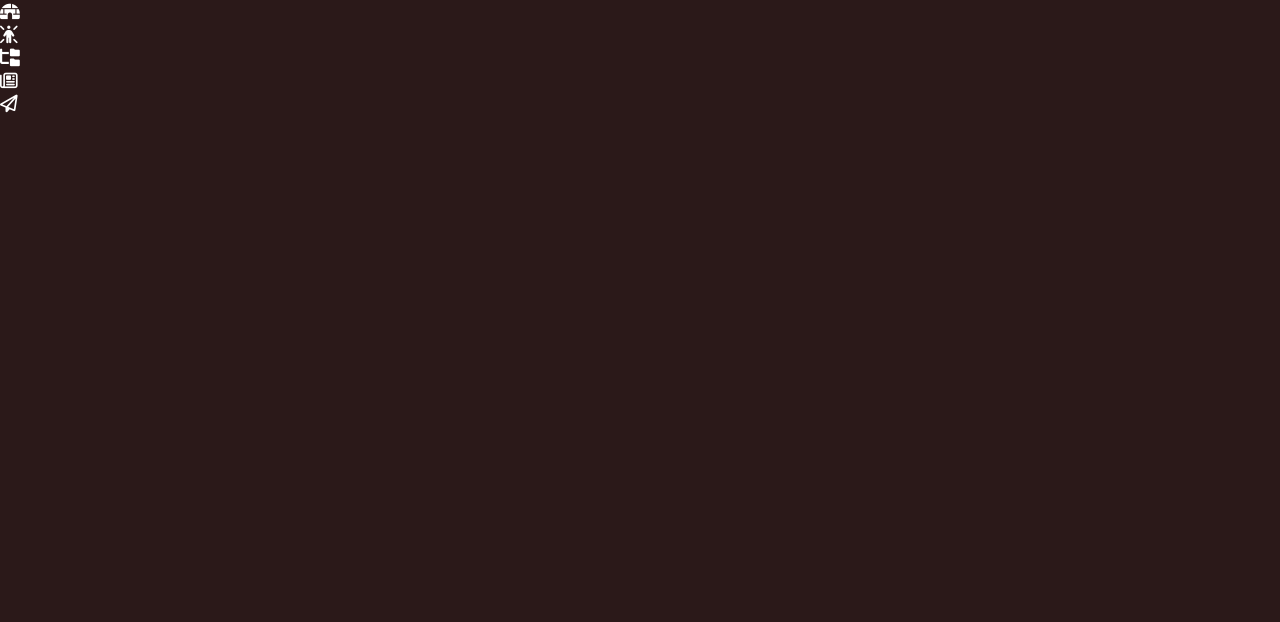
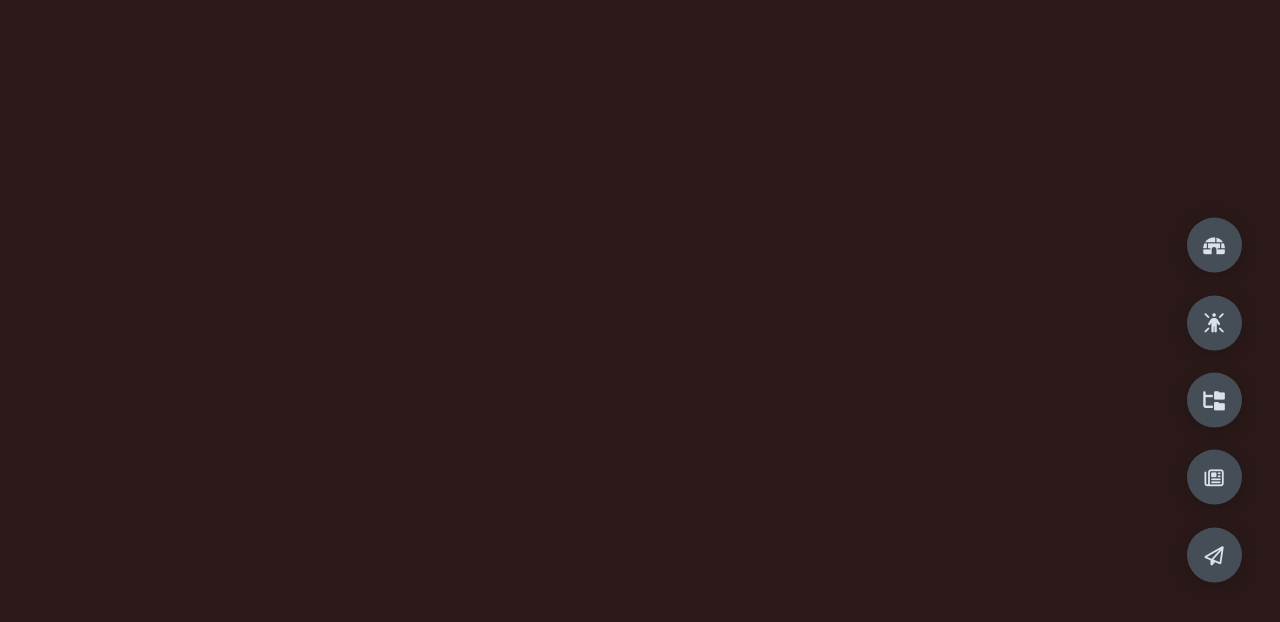
Before and after one commit to hyperionao/portfoliosite, a plain HTML site: page index.html in a window 1280 px wide. Drawn offline with Linux system fonts and the light colour scheme.

Commit message:
Added css to icon buttons

```diff
--- a/styles/styles.scss
+++ b/styles/styles.scss
@@ -20,6 +20,7 @@
     --color-grey5: #2a2e35;
     --color-grey6: #12181b;
     --br-sm-2: 14px;
+    --box-shadow-1: 0 3px 15px rgba(0,0,0,.2);
 }
 
 body{
@@ -82,3 +83,34 @@ section{
     display: none;
     transform: translateY(0) scale(1);
 }
+
+// Controls
+.controls {
+    position: fixed;
+    z-index: 10;
+    top: 50%;
+    right: 3%;
+    display: flex;
+    flex-direction: column;
+    align-items: center;
+    justify-content: center;
+    transform: translateY(-50%);
+    .control {
+        padding: 1rem;
+        cursor: pointer;
+        background-color: var(--color-grey4);
+        width: 55px;
+        height: 55px;
+        border-radius: 50%;
+        display: flex;
+        align-items: center;
+        justify-content: center;
+        margin: .7rem 0;
+        box-shadow: var(--box-shadow-1);
+        i {
+            font-size: 1.2rem;
+            color: var(--color-grey1);
+            pointer-events: none;
+        }
+    }
+}
```
Also changed, not shown: styles/styles.css, 1 other file.
